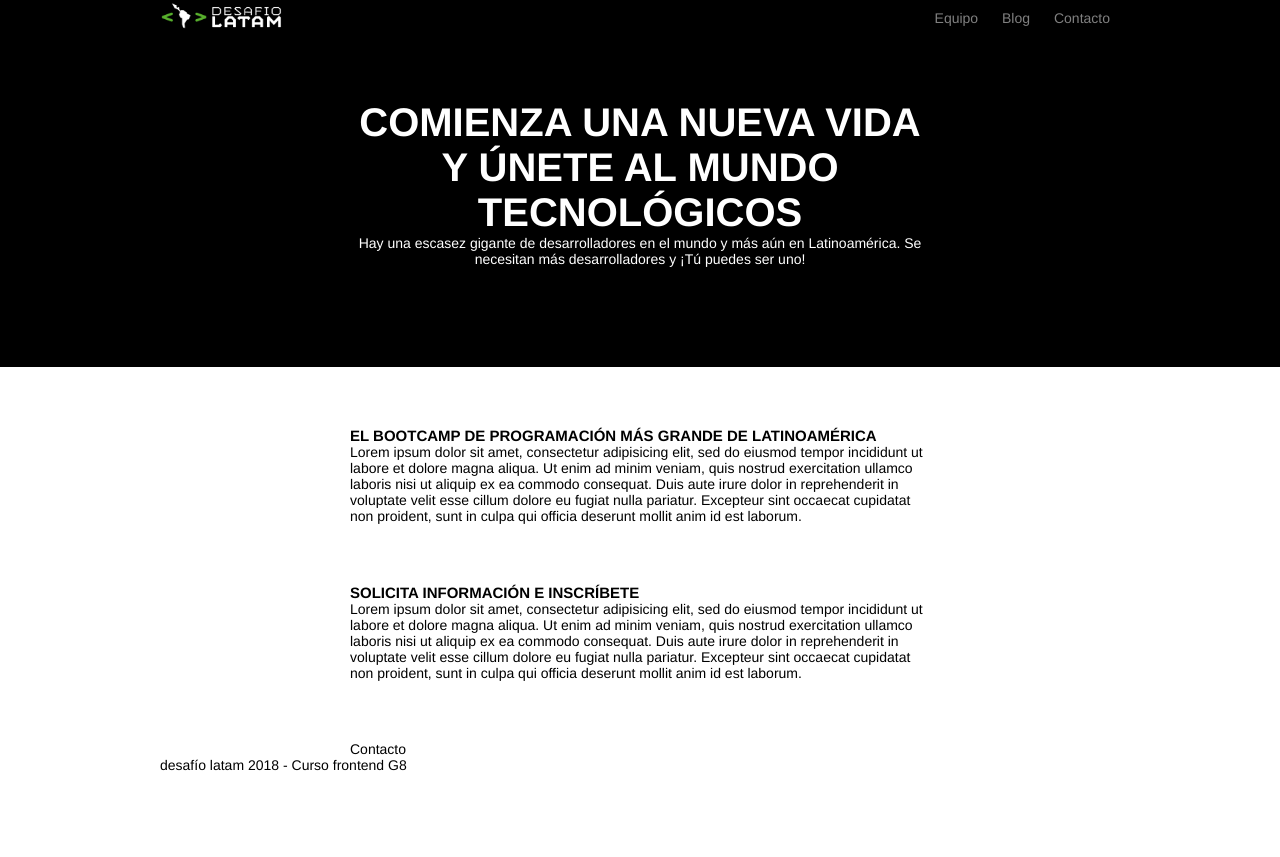
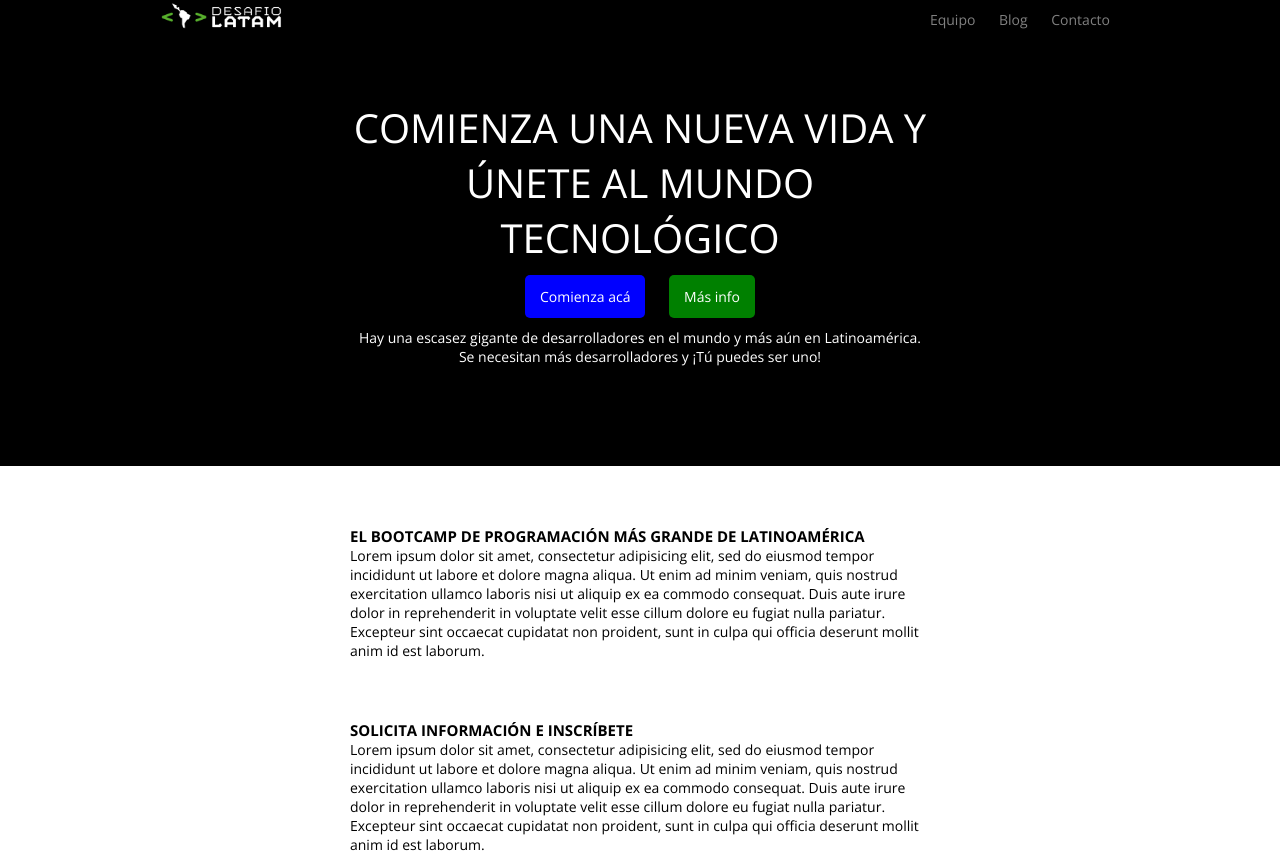
Before and after one commit to josefalopez/actividad004, a plain HTML site: page index.html in a window 1280 px wide. Shown: the top 857 px of the page. Before the commit the page ends 800 px from the top, so only its background shows below. Drawn offline with nearby package versions, Linux system fonts and the light colour scheme.

Commit message:
tipografía

```diff
--- a/index.html
+++ b/index.html
@@ -2,6 +2,7 @@
 <html lang="es">
 <head>
 	<title>Desafío Latam | Landing page</title>
+	<link href="https://fonts.googleapis.com/css?family=Open+Sans:300,400,700" rel="stylesheet">
 	<link rel="stylesheet" type="text/css" href="style.css">
 	<meta charset="utf-8">
 </head>
@@ -23,7 +24,11 @@
 	<!-- Header -->
 	<header>
 		<div class="container">
-			<h1>Comienza una nueva vida y únete al mundo tecnológicos</h1>
+			<h1>Comienza una nueva vida y únete al mundo tecnológico</h1>
+			<p>
+				<a href="#" class="button">Comienza acá</a>
+				<a href="#" class="button button-green">Más info</a>
+			</p>
 			<p>Hay una escasez gigante de desarrolladores en el mundo y más aún en Latinoamérica. Se necesitan más desarrolladores y ¡Tú puedes ser uno!</p>
 		</div>
 	</header>
--- a/style.css
+++ b/style.css
@@ -4,12 +4,13 @@
 }
 body {
 	background-color: white;
-	font-family: "Helvetica", sans-serif;
+	font-family: 'Open Sans', sans-serif;
 	font-size: 14px;
 }
 h1 {
 	text-transform: uppercase;
 	font-size: 40px;
+	font-weight: 300;
 }
 h2 {
 	text-transform: uppercase;
@@ -27,6 +28,25 @@ section {
 .container-large {
 	max-width: 960px;
 	margin: 0 auto;
+}
+.button {
+	background-color: blue;
+	color: white;
+	border-radius: 5px;
+	padding: 12px 15px;
+	text-decoration: none;
+	display: inline-block;
+	margin: 10px;
+	transition: all 0.3s;
+}
+.button:hover {
+	background-color: darkblue;
+}
+.button-green {
+	background-color: green;
+}
+.button-green:hover {
+	background-color: darkgreen;
 }
 
 /* Header */
```
